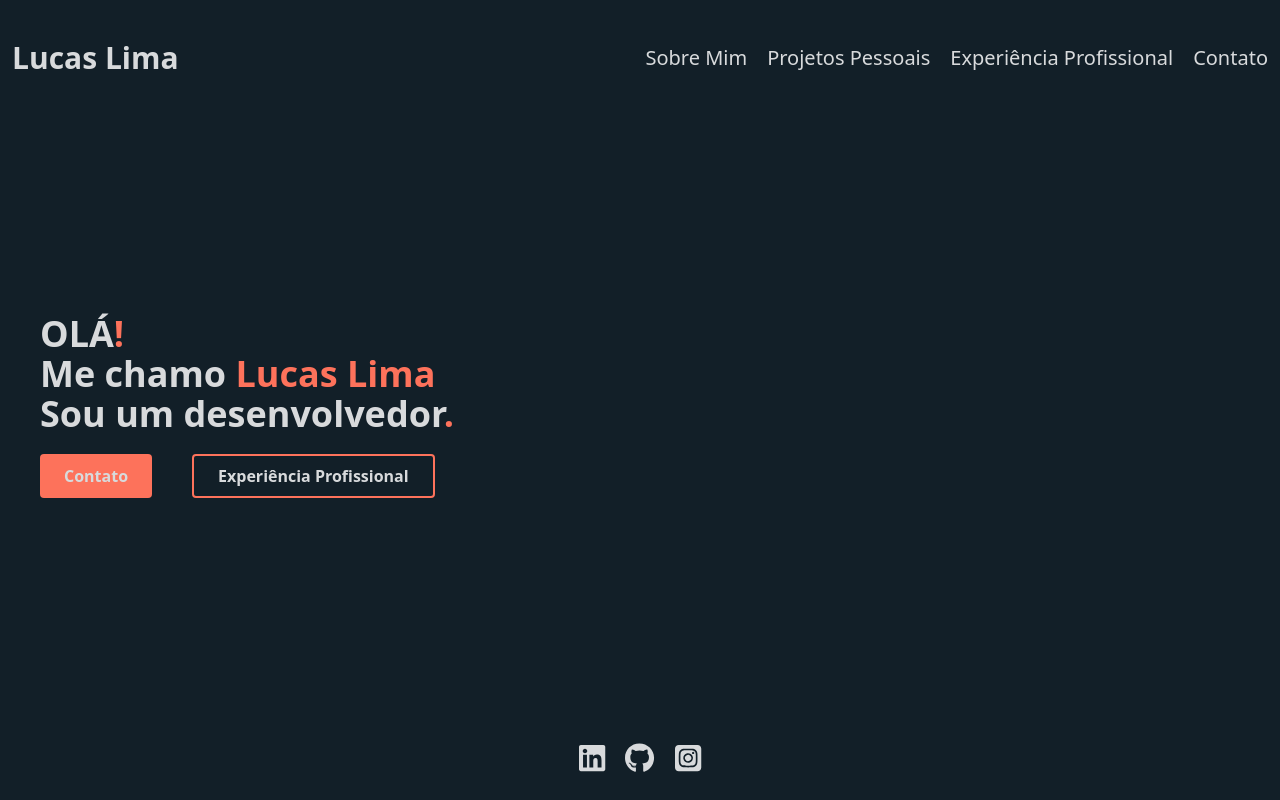
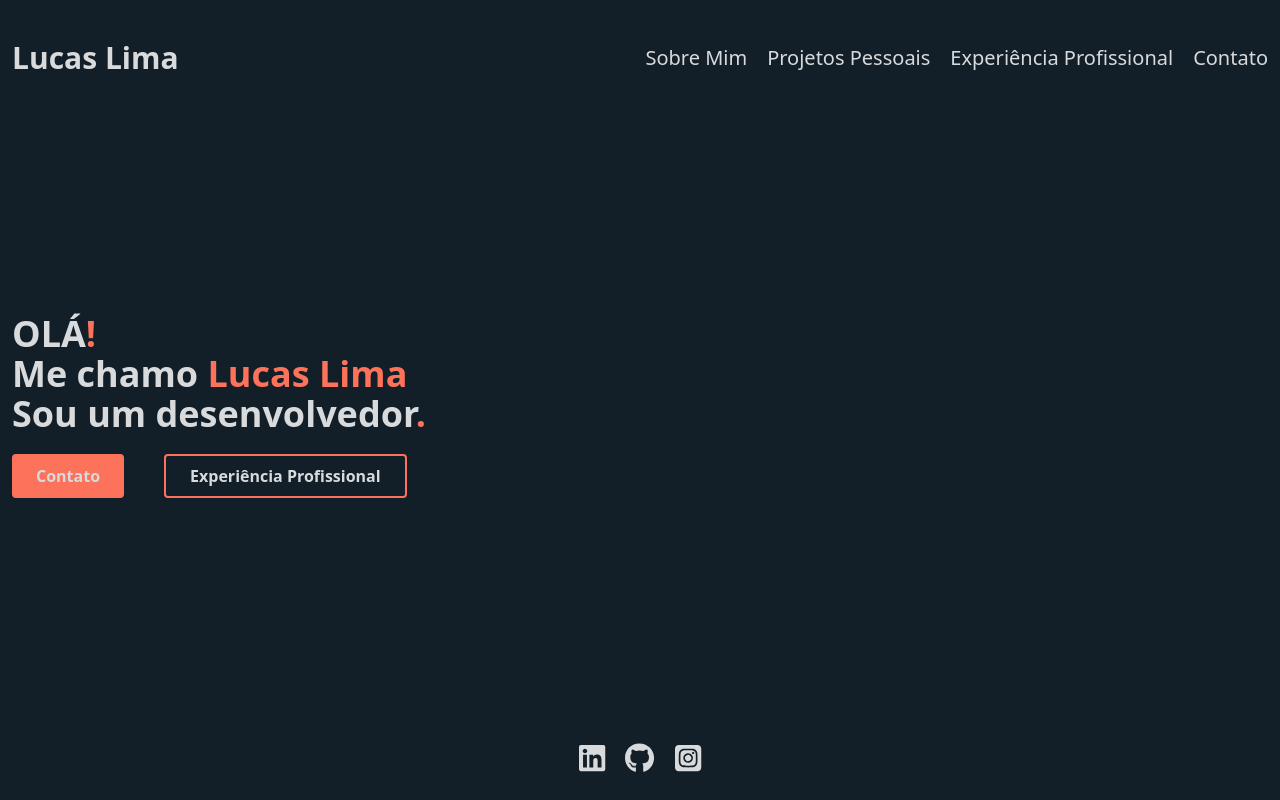
Before and after one commit to MosukaSan/mosuka-portifolio, a React (Vite) app: page / in a window 1280 px wide. Built offline with nearby package versions, Linux system fonts and the light colour scheme.

Commit message:
padding fix on home

```diff
--- a/src/views/Home.tsx
+++ b/src/views/Home.tsx
@@ -8,7 +8,7 @@ function Home({ transition, toggleTransition, animDelay, goTo }: FadeAnimationFu
 
     return (
         <main className="flex-1">
-            <section className="h-full flex justify-center md:justify-between items-center px-10">
+            <section className="h-full flex justify-center md:justify-between items-center px-3">
                 <div className={`text-text-light md:container mx-auto transition-opacity ${transition ?  'opacity-100' :  'opacity-0'}`}
                 style={{ transitionDuration: `${animDelay}ms` }}>
                     <h1 className="font-bold text-4xl">OLÁ<span className="text-orange-highlight">!</span></h1>
```
